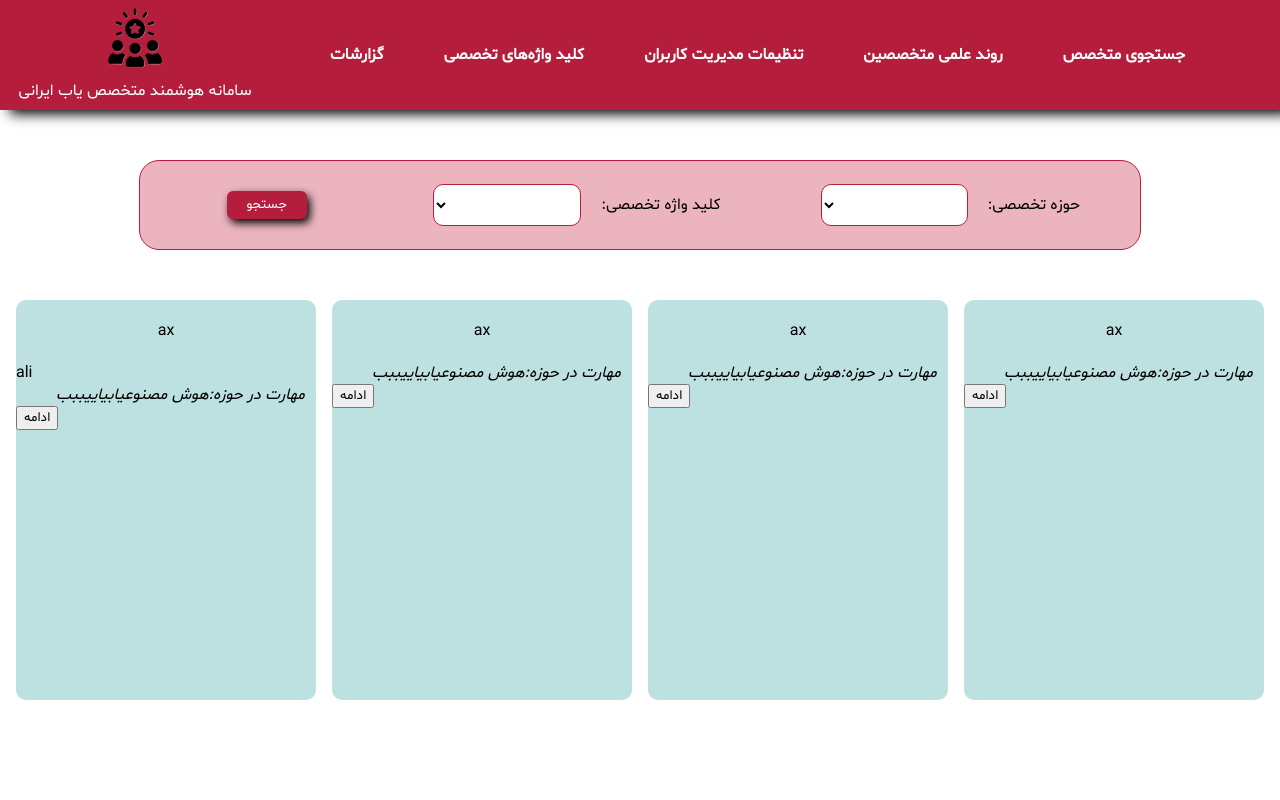
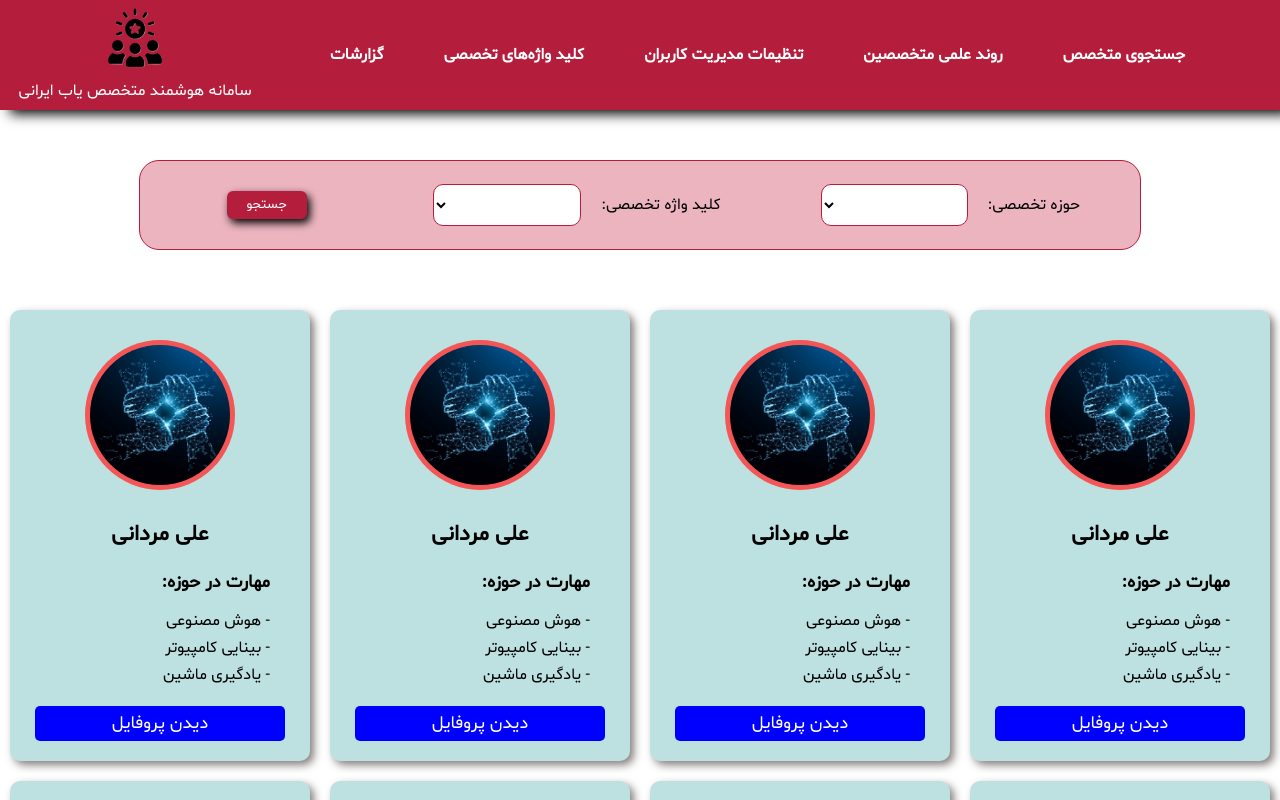
Before and after one commit to nawidadkhah/Linked_specialists, a React (Create React App) app: page /Search in a window 1280 px wide. Both pictures are taken after a click on the button "جستجو". Shown: the top 800 px of the page. Built offline with nearby package versions, Linux system fonts and the light colour scheme.

Commit message:
fix modal

```diff
--- a/src/Components/PeopleCard/PeopleCard.css
+++ b/src/Components/PeopleCard/PeopleCard.css
@@ -1,12 +1,85 @@
 .peopleCard {
     width: 300px;
-    height: 400px;
     background-color: rgb(189, 225, 225);
     display: flex;
     flex-direction: column;
     border-radius: 10px;
+    margin: 10px 0;
+    box-shadow: 4px 4px 8px rgb(134, 126, 126);
 }
 
 .peopleCard-image {
+    margin: 30px auto 0;
+    width: 150px;
+    height: 150px;
+    background-color: rgb(244, 86, 86);
+    border-radius: 50%;
+}
+
+.peopleCard-image img {
+    padding: 5px;
+    width: 140px;
+    height: 140px;
+    border-radius: 50%;
+    transition: .2s ease-in;
+}
+
+.peopleCard-image img:hover {
+    scale: 1.2;
+}
+
+.peopleCard-name {
+    margin: 30px auto 0;
+    font-size: 22px;
+    font-weight: 800;
+}
+
+.peopleCard-items {
+    margin: 20px 0 0;
+}
+
+.peopleCard-list {
+    display: flex;
+    flex-direction: column;
+    direction: rtl;
+}
+
+.people-list-item {
+    padding: 5px 0 0 0;
+    font-style: normal;
+}
+
+.people-list-item::before {
+    content: "- ";
+}
+
+.people-list-item:first-child {
+    padding: 0 0 10px 0;
+    font-weight: 600;
+    font-size: 18px;
+}
+
+.people-list-item:first-child::before {
+    content: "";
+}
+
+.peopleCard-button {
     margin: 20px auto;
 }
+
+.peopleCard-button button {
+    width: 250px;
+    border: none;
+    border-radius: 5px;
+    background-color: blue;
+    cursor: pointer;
+    color: #ffffff;
+    font-size: 18px;
+    font-weight: 500;
+    padding: 5px;
+    transition: .1s ease-in-out;
+}
+
+.peopleCard-button button:active {
+    scale: .9;
+}
--- a/src/Components/PeopleCard/PeopleCard.jsx
+++ b/src/Components/PeopleCard/PeopleCard.jsx
@@ -1,21 +1,47 @@
 import React from "react";
+import ax from '../../Images/about.jpg'
 import "./PeopleCard.css";
+import '../../Pages/SearchPage/SearchPage.css'
 
 export const PeopleCard = (props) => {
+
+    const handleClick =()=>{
+
+        document.querySelectorAll(".modal").forEach(function (el) {
+          el.style.display = "flex";
+        });
+         document.body.style.overflow = "hidden";
+
+       props.setData({
+         university: "",
+         name: props.name,
+         image: ax,
+         job: "استاد دانشگاه",
+         city: "آلبرتا، کانادا",
+         email: "nnd1380@gmail",
+         phone: "09109207102",
+         site: "www.ccc.com",
+       });
+    }
+
   return (
     <div className="peopleCard">
-      <div className="peopleCard-image">ax</div>
+      <div className="peopleCard-image">
+        <img src={ax} alt="" />
+      </div>
       <div className="peopleCard-name">{props.name}</div>
       <div className="peopleCard-items">
         <ul className="peopleCard-list">
           <i className="people-list-item">مهارت در حوزه:</i>
           <i className="people-list-item">هوش مصنوعی</i>
-          <i className="people-list-item">ابیای</i>
-          <i className="people-list-item">یببب</i>
+          <i className="people-list-item">بینایی کامپیوتر</i>
+          <i className="people-list-item">یادگیری ماشین</i>
         </ul>
       </div>
       <div className="peopleCard-button">
-        <button>ادامه</button>
+        {/* <Link to="/"> */}
+            <button onClick={handleClick}>دیدن پروفایل</button>
+        {/* </Link> */}
       </div>
     </div>
   );
--- a/src/Pages/SearchPage/SearchPage.css
+++ b/src/Pages/SearchPage/SearchPage.css
@@ -1,3 +1,24 @@
+.modal {
+    position: fixed;
+    left: 0;
+    right: 0;
+    top: 0;
+    bottom: 0;
+    display: flex;
+    align-items: center;
+    justify-content: center;
+    background-color: rgba(0, 0, 0, 0.1);
+    backdrop-filter: blur(100px);
+    z-index: 6;
+    display: none;
+    transition: .3s ease-in;
+}
+
+
+/* .search-content {
+    overflow-: hidden;
+} */
+
 .search-div {
     display: flex;
     flex-direction: row;
@@ -49,5 +70,5 @@
 .search-items {
     display: flex;
     flex-wrap: wrap;
-        justify-content: space-evenly;
+    justify-content: space-around;
 }
--- a/src/Pages/SearchPage/SearchPage.jsx
+++ b/src/Pages/SearchPage/SearchPage.jsx
@@ -1,12 +1,29 @@
 import React, { useState } from "react";
 import { Navbar } from "../../Components/Navbar/Navbar";
 import { PeopleCard } from "../../Components/PeopleCard/PeopleCard";
+import { Modal } from "../../Components/Modal/Modal";
 import "./SearchPage.css";
 
 export const SearchPage = () => {
   const [isSearch, SetisSearch] = useState(false);
+  const [data, SetData] = useState({
+    university: "",
+    name:"aliiii",
+    image: "",
+    job: "",
+    city: "abs",
+    email: "",
+    phone: "",
+    site: "",
+  });
+
+  const handleSearch= ()=>{
+SetisSearch(true)
+  }
   return (
     <div>
+      <Modal data={data} />
+      <div className="search-content">
         <Navbar />
         <div className="search-div">
           <div className="search-div-items">
@@ -23,13 +40,23 @@ export const SearchPage = () => {
               <option value="ai">----------------------</option>
             </select>
           </div>
-        <button className="search-page-button">جستجو</button>
+          <button className="search-page-button" onClick={handleSearch}>
+            جستجو
+          </button>
         </div>
+        {isSearch && (
           <div className="search-items">
-        <PeopleCard name="ali"/>
-        <PeopleCard />
-        <PeopleCard />
-        <PeopleCard />
+            <PeopleCard name="علی مردانی" setData={SetData} />
+            <PeopleCard name="علی مردانی" setData={SetData} />
+            <PeopleCard name="علی مردانی" setData={SetData} />
+            <PeopleCard name="علی مردانی" setData={SetData} />
+            <PeopleCard name="علی مردانی" setData={SetData} />
+            <PeopleCard name="علی مردانی" setData={SetData} />
+            <PeopleCard name="علی مردانی" setData={SetData} />
+            <PeopleCard name="علی مردانی" setData={SetData} />
+
+          </div>
+        )}
       </div>
     </div>
   );
```
Lines whose indentation alone changed are shown as unchanged.
